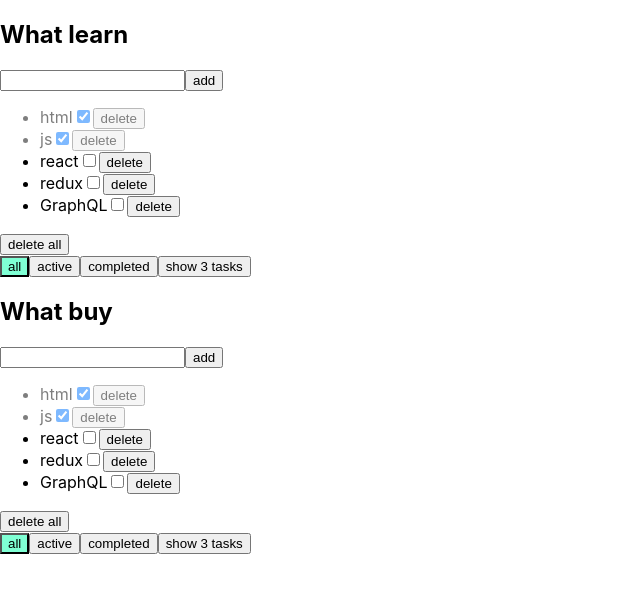
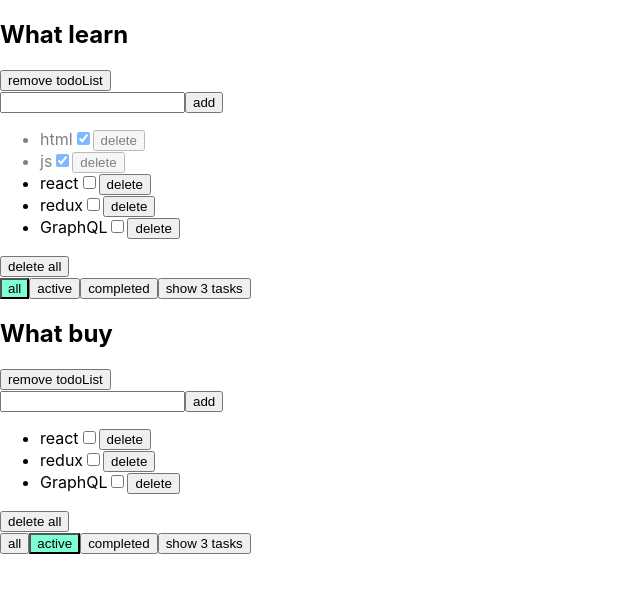
Before and after one commit to john1925brown/todoList, a React (Create React App) app: page / in a window 1280 px wide. Shown: the top 592 px of the page, without its empty margins (0-640 px from the left). Built offline with nearby package versions, Linux system fonts and the light colour scheme.

Commit message:
add removeTodoList

```diff
--- a/src/App.tsx
+++ b/src/App.tsx
@@ -1,5 +1,6 @@
 import { v1 } from 'uuid';
 import { ToDoList } from './components/ToDoList';
+import { useState } from 'react';
 
 export type FilterValuesType = 'all' | 'active' | 'completed' | 'firstThree';
 
@@ -10,17 +11,29 @@
 };
 
 function App() {
-  let todoLists: Array<TodoListsType> = [
+  const [todoLists, setTodoLists] = useState<Array<TodoListsType>>([
     { id: v1(), title: 'What learn', filter: 'all' },
-    { id: v1(), title: 'What buy', filter: 'all' },
-  ];
+    { id: v1(), title: 'What buy', filter: 'active' },
+  ]);
+
+  const removeTodoList = (todoListId: string) => {
+    let filteredTodos = todoLists.filter((todo) => todo.id !== todoListId);
+    setTodoLists(filteredTodos);
+  };
+
   return (
     <div className="App">
       {todoLists.map((todo) => {
-        return <ToDoList title={todo.title} />;
+        return (
+          <ToDoList
+            key={todo.id}
+            title={todo.title}
+            filter={todo.filter}
+            todoListId={todo.id}
+            removeTodoList={removeTodoList}
+          />
+        );
       })}
-      {/* <ToDoList title={'What learn'} /> */}
-      {/* <ToDoList title={'What learn'} /> */}
     </div>
   );
 }
--- a/src/components/ToDoList.tsx
+++ b/src/components/ToDoList.tsx
@@ -11,6 +11,9 @@
 
 type PropsType = {
   title: string;
+  filter: FilterValuesType;
+  todoListId: string;
+  removeTodoList: (todoListId: string) => void;
 };
 
 export const ToDoList = (props: PropsType) => {
@@ -23,7 +26,9 @@
   ];
 
   let [tasks, setTasks] = useState(initTasks);
-  let [activeTab, setActiveTab] = useState<FilterValuesType>('all');
+  let [activeFilter, setActiveFilter] = useState<FilterValuesType>(
+    props.filter
+  );
   let [isInputEmpty, setIsInputEmpty] = useState(false);
 
   const removeTask = (id: string) => {
@@ -45,21 +50,21 @@
   };
 
   const changeFilter = (value: FilterValuesType) => {
-    setActiveTab(value);
+    setActiveFilter(value);
   };
 
-  let tasksForToDo = tasks;
+  let tasksForTodo = tasks;
 
-  if (activeTab === 'completed') {
-    tasksForToDo = tasks.filter((t) => t.isDone === true);
+  if (activeFilter === 'completed') {
+    tasksForTodo = tasks.filter((t) => t.isDone === true);
   }
 
-  if (activeTab === 'active') {
-    tasksForToDo = tasks.filter((t) => t.isDone === false);
+  if (activeFilter === 'active') {
+    tasksForTodo = tasks.filter((t) => t.isDone === false);
   }
 
-  if (activeTab === 'firstThree') {
-    tasksForToDo = tasks.filter((t, index) => index < 3);
+  if (activeFilter === 'firstThree') {
+    tasksForTodo = tasks.filter((t, index) => index < 3);
   }
 
   const [newTaskTitle, setNewTaskTitle] = useState('');
@@ -109,9 +114,15 @@
     return changeFilter('firstThree');
   };
 
+  const removeTodoList = () => {
+    props.removeTodoList(props.todoListId);
+  };
+
   return (
     <>
       <h2>{props.title}</h2>
+      <button onClick={removeTodoList}>remove todoList </button>
+      <br />
       <input
         type="text"
         value={newTaskTitle}
@@ -122,7 +133,7 @@
       <button onClick={addNewTask}>add</button>
       {isInputEmpty && <p className="error__message">Field is required</p>}
       <ul>
-        {tasksForToDo.map((t) => {
+        {tasksForTodo.map((t) => {
           return (
             <li key={t.id} className={t.isDone ? 'is-done' : ''}>
               {t.title}
@@ -148,25 +159,25 @@
 
       <div>
         <button
-          className={activeTab === 'all' ? 'filter--active' : ''}
+          className={activeFilter === 'all' ? 'filter--active' : ''}
           onClick={onAllClickHandler}
         >
           all
         </button>
         <button
-          className={activeTab === 'active' ? 'filter--active' : ''}
+          className={activeFilter === 'active' ? 'filter--active' : ''}
           onClick={onActiveClickHandler}
         >
           active
         </button>
         <button
-          className={activeTab === 'completed' ? 'filter--active' : ''}
+          className={activeFilter === 'completed' ? 'filter--active' : ''}
           onClick={onCompletedClickHandler}
         >
           completed
         </button>
         <button
-          className={activeTab === 'firstThree' ? 'filter--active' : ''}
+          className={activeFilter === 'firstThree' ? 'filter--active' : ''}
           onClick={showThreeTaskHandler}
         >
           show 3 tasks
```
